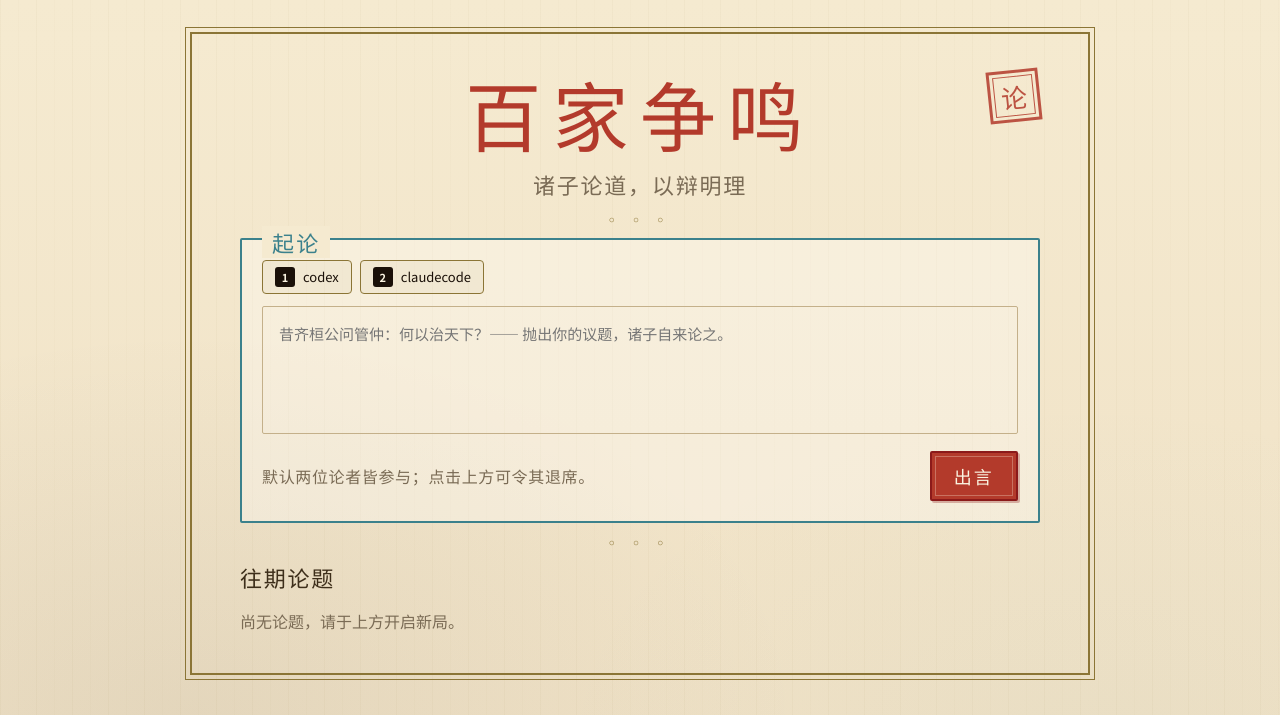
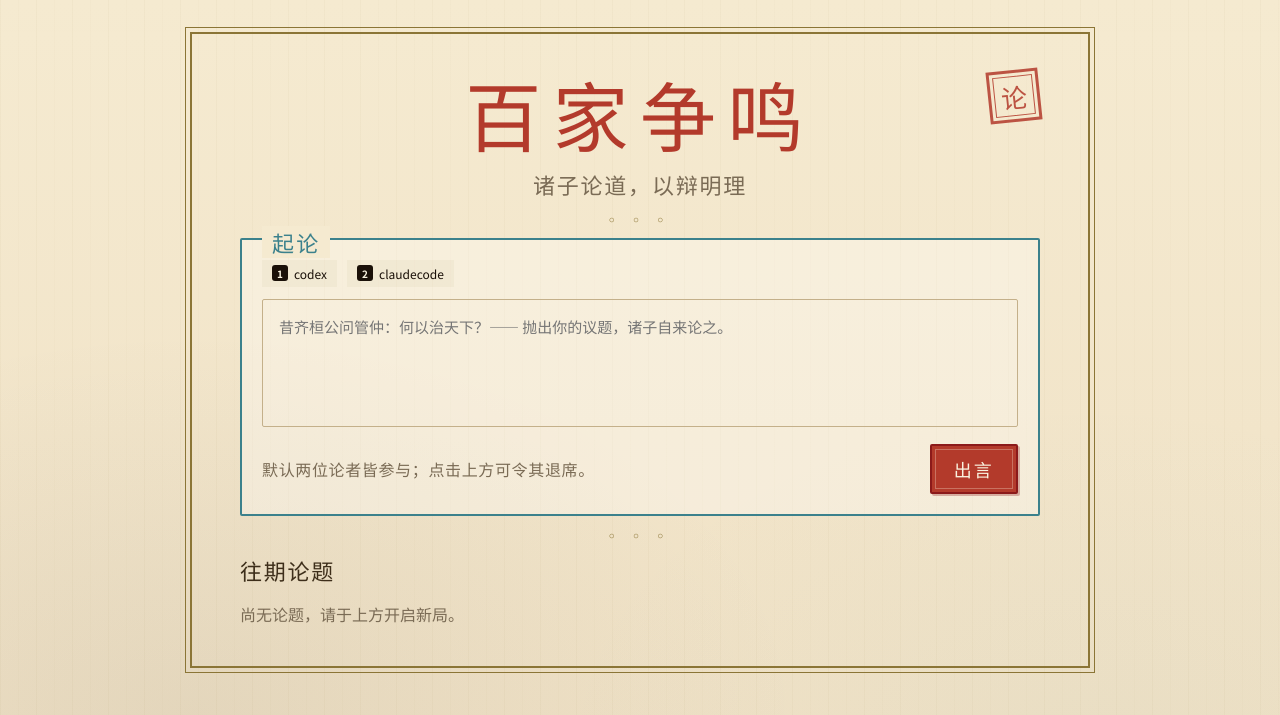
Before and after one commit to lingge879/zhengming, a FastAPI app: page / in a window 1280 px wide. Shown: the top 715 px of the page. Run offline with FastAPI, Linux system fonts and the light colour scheme; data that the repository does not hold is empty; some web fonts are replaced.

Commit message:
refine: chip+nudge 胶囊组件重设计 + nudge 按钮可见性优化
- chip 和 nudge 按钮合为一个圆角胶囊，共享外框
- nudge 图标默认青铜色可见，禁用时 not-allowed 光标
- 滚动隐藏逻辑简化

Co-Authored-By: Claude Opus 4.6 (1M context) <noreply@anthropic.com>

```diff
--- a/app/static/style.css
+++ b/app/static/style.css
@@ -111,79 +111,70 @@ code {
 }
 
 /* ── 顺序 chips ── */
-.order-chips { display: flex; gap: 8px; flex-wrap: wrap; }
+.order-chips { display: flex; gap: 10px; flex-wrap: wrap; align-items: center; }
+
+.chip-group {
+  display: inline-flex; align-items: center; gap: 0;
+  border: 1px solid var(--line-light);
+  border-radius: 6px;
+  overflow: hidden;
+  transition: border-color 150ms;
+}
+.chip-group:hover { border-color: var(--bronze); }
+
 .order-chip {
   appearance: none; cursor: pointer;
-  display: inline-flex; align-items: center; gap: 8px;
-  padding: 6px 12px;
-  border: 1px solid var(--line);
-border-radius: 4px;
-  background: var(--paper-light);
+  display: inline-flex; align-items: center; gap: 6px;
+  padding: 5px 10px;
+  border: 0;
+  background: transparent;
   color: var(--ink);
-  font: inherit; font-size: 13px;
-  opacity: 0.5;
-  transition: opacity 150ms, border-color 150ms;
+  font: inherit; font-size: 12px;
+  opacity: 0.45;
+  transition: opacity 150ms, background 150ms;
 }
 .order-chip.is-selected {
   opacity: 1;
-  border-color: var(--bronze);
-  background: rgba(139, 117, 54, 0.06);
+  background: rgba(139, 117, 54, 0.05);
 }
-.order-chip:hover:not(:disabled) { border-color: var(--bronze-light); }
-.order-chip:disabled { cursor: default; opacity: 0.35; }
+.order-chip:hover:not(:disabled) { background: rgba(139, 117, 54, 0.08); }
+.order-chip:disabled { cursor: default; opacity: 0.3; }
 
 .order-index {
   display: inline-grid; place-items: center;
-  width: 20px; height: 20px;
+  width: 16px; height: 16px;
   border-radius: 3px;
   background: var(--ink);
   color: var(--paper-light);
-  font-size: 11px; font-weight: 700;
+  font-size: 10px; font-weight: 700;
 }
 
-.chip-group {
-  display: inline-flex; align-items: stretch; gap: 0;
-}
-.chip-group .order-chip {
-  border-radius: 4px 0 0 4px;
-  border-right: 0;
-}
 .nudge-chip-btn {
   appearance: none; cursor: pointer;
-  min-width: 52px;
-  padding: 0 10px;
+  padding: 0 8px;
+  display: inline-grid; place-items: center;
   background: transparent;
+  border: 0;
+  border-left: 1px solid var(--line-light);
   color: var(--bronze);
-  display: inline-grid; place-items: center;
-  border: 1px solid var(--line);
-  border-left: 1px dashed var(--line-light);
-  border-radius: 0 4px 4px 0;
-  font: inherit;
-  font-size: 12px;
-  letter-spacing: 1px;
   transition: background 150ms, color 150ms;
 }
 .nudge-chip-btn:hover:not(:disabled) {
   background: rgba(179, 58, 43, 0.06);
   color: var(--vermillion);
 }
+.nudge-chip-btn:disabled {
+  opacity: 0.25; cursor: not-allowed;
+}
 .nudge-chip-btn.is-cancel {
-  background: var(--paper-light);
   color: var(--vermillion);
-  border-color: var(--vermillion);
-  border-left-style: solid;
+  border-left-color: rgba(179, 58, 43, 0.2);
 }
 .nudge-chip-btn.is-cancel:hover:not(:disabled) {
   background: rgba(179, 58, 43, 0.08);
-  color: var(--vermillion-dark);
 }
 .nudge-chip-btn.is-disabled {
-  opacity: 0.35;
-  cursor: help;
-}
-.nudge-chip-btn.is-disabled:hover {
-  background: rgba(140, 117, 54, 0.04);
-  color: var(--bronze);
+  opacity: 0.25; cursor: not-allowed;
 }
 
 /* ── 云纹分隔线 ── */
```
Also changed, not shown: app/templates/topic_detail.html (+1 -6 lines).
